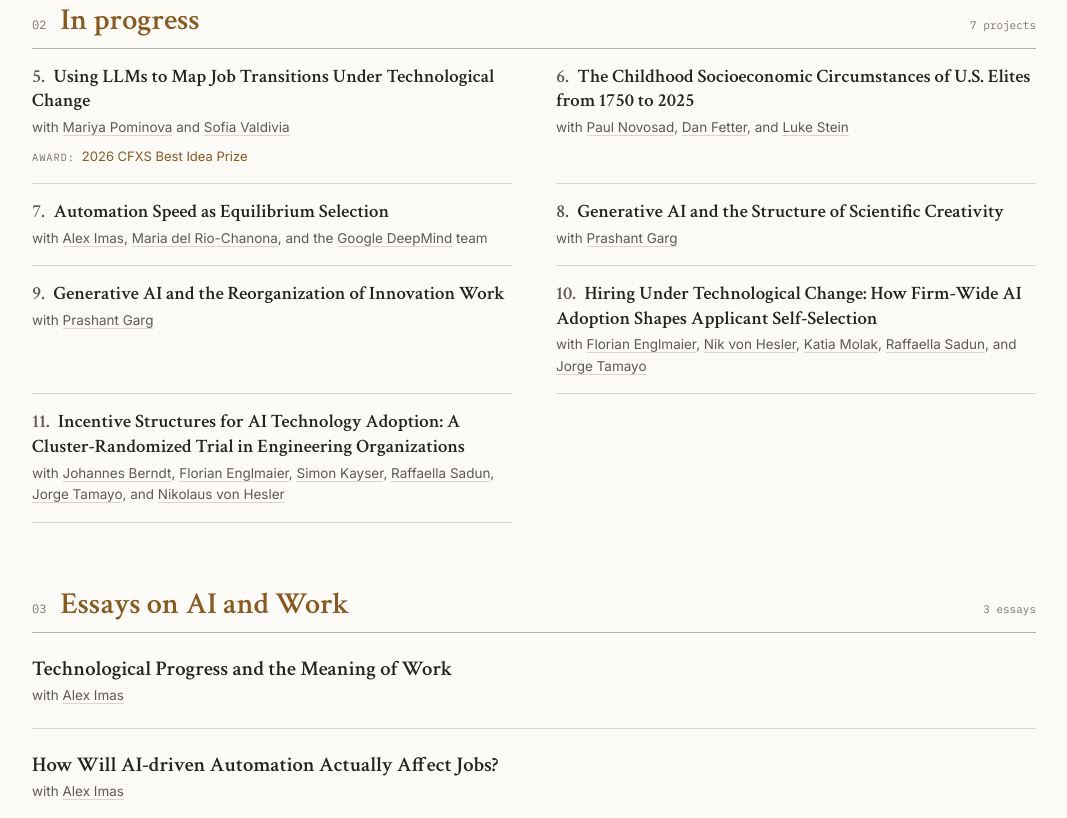
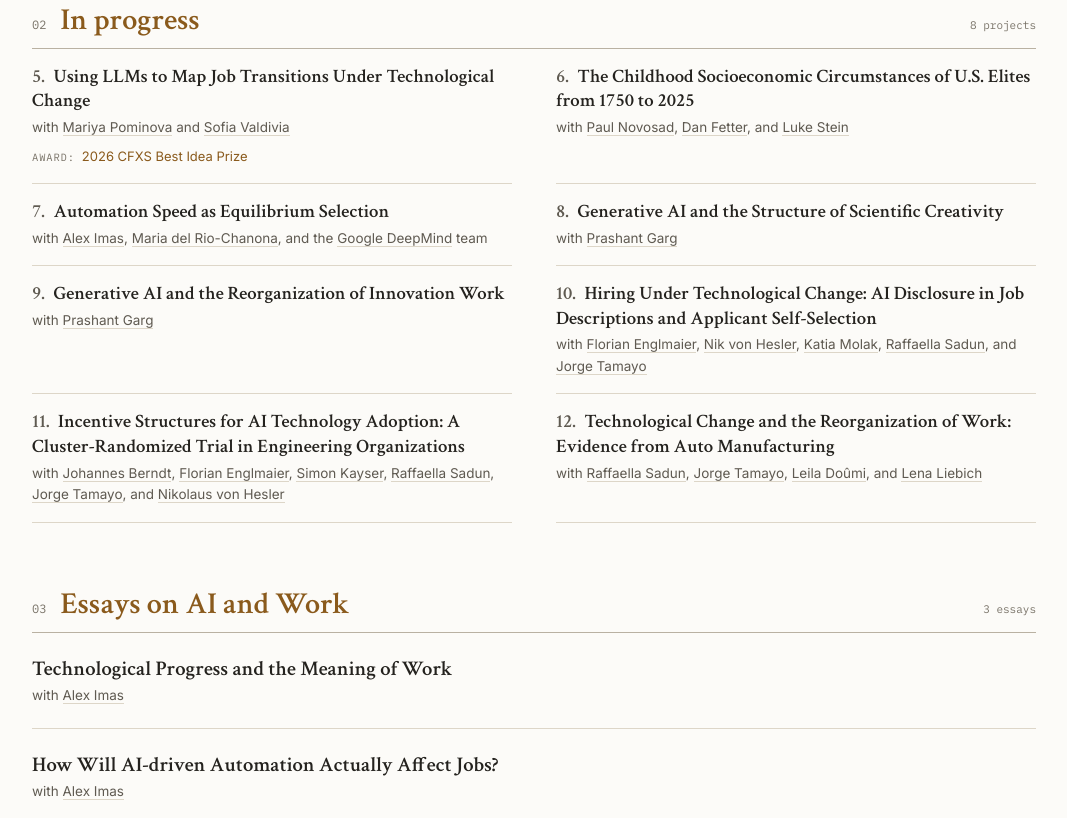
Before and after one commit to soumitrashukla/soumitrashukla.github.io, a plain HTML site: page research.html in a window 1280 px wide. Shown: the part 1180-1998 px from the top of the page, without its empty margins (106-1173 px from the left). Drawn offline with Linux system fonts and the light colour scheme.

Commit message:
Update auto manufacturing and AI hiring research entries

```diff
--- a/research.html
+++ b/research.html
@@ -168,14 +168,18 @@
             </div>
             <div class="in-progress-item">
                 <h3 class="in-progress-title hiring-tech-title"><span class="research-number">10.</span>
-                    <span class="title-full">Hiring Under Technological Change: How Firm-Wide AI Adoption Shapes Applicant Self-Selection</span>
-                    <span class="title-mobile">Hiring Under Technological Change: How Firm-Wide AI Adoption Shapes Applicant Self-Selection</span>
+                    <span class="title-full">Hiring Under Technological Change: AI Disclosure in Job Descriptions and Applicant Self-Selection</span>
+                    <span class="title-mobile">Hiring Under Technological Change: AI Disclosure in Job Descriptions and Applicant Self-Selection</span>
                 </h3>
                 <span class="coauthors">with <a href="https://www.econ.lmu.de/en/persons/contact-page/florian-englmaier-f095158f.html" target="_blank">Florian Englmaier</a>, <a href="https://de.linkedin.com/in/nikhesler" target="_blank">Nik von Hesler</a>, <a href="https://pl.linkedin.com/in/katiamolak" target="_blank">Katia Molak</a>, <a href="https://www.hbs.edu/faculty/Pages/profile.aspx?facId=541712" target="_blank">Raffaella Sadun</a>, and <a href="https://www.hbs.edu/faculty/Pages/profile.aspx?facId=1063486" target="_blank">Jorge Tamayo</a></span>
             </div>
             <div class="in-progress-item">
                 <h3 class="in-progress-title"><span class="research-number">11.</span> Incentive Structures for AI Technology Adoption: A Cluster-Randomized Trial in Engineering Organizations</h3>
                 <span class="coauthors">with <a href="https://www.linkedin.com/in/johannes-berndt/" target="_blank" rel="noopener noreferrer">Johannes Berndt</a>, <a href="https://www.econ.lmu.de/en/persons/contact-page/florian-englmaier-f095158f.html" target="_blank">Florian Englmaier</a>, <a href="https://www.linkedin.com/in/simon-k1/" target="_blank" rel="noopener noreferrer">Simon Kayser</a>, <a href="https://www.hbs.edu/faculty/Pages/profile.aspx?facId=541712" target="_blank">Raffaella Sadun</a>, <a href="https://www.hbs.edu/faculty/Pages/profile.aspx?facId=1063486" target="_blank">Jorge Tamayo</a>, and <a href="https://de.linkedin.com/in/nikhesler" target="_blank">Nikolaus von Hesler</a></span>
+            </div>
+            <div class="in-progress-item">
+                <h3 class="in-progress-title"><span class="research-number">12.</span> Technological Change and the Reorganization of Work: Evidence from Auto Manufacturing</h3>
+                <span class="coauthors">with <a href="https://raffaellasadun.com/" target="_blank" rel="noopener noreferrer">Raffaella Sadun</a>, <a href="https://www.jorge-tamayo.com/" target="_blank" rel="noopener noreferrer">Jorge Tamayo</a>, <a href="https://www.leiladoumi.com/" target="_blank" rel="noopener noreferrer">Leila Doûmi</a>, and <a href="https://lenaliebich.github.io/" target="_blank" rel="noopener noreferrer">Lena Liebich</a></span>
             </div>
         </div>
 
```
Also changed, not shown: Soumitra_Shukla_CV.html (+1 -1 lines), 2 other files.
